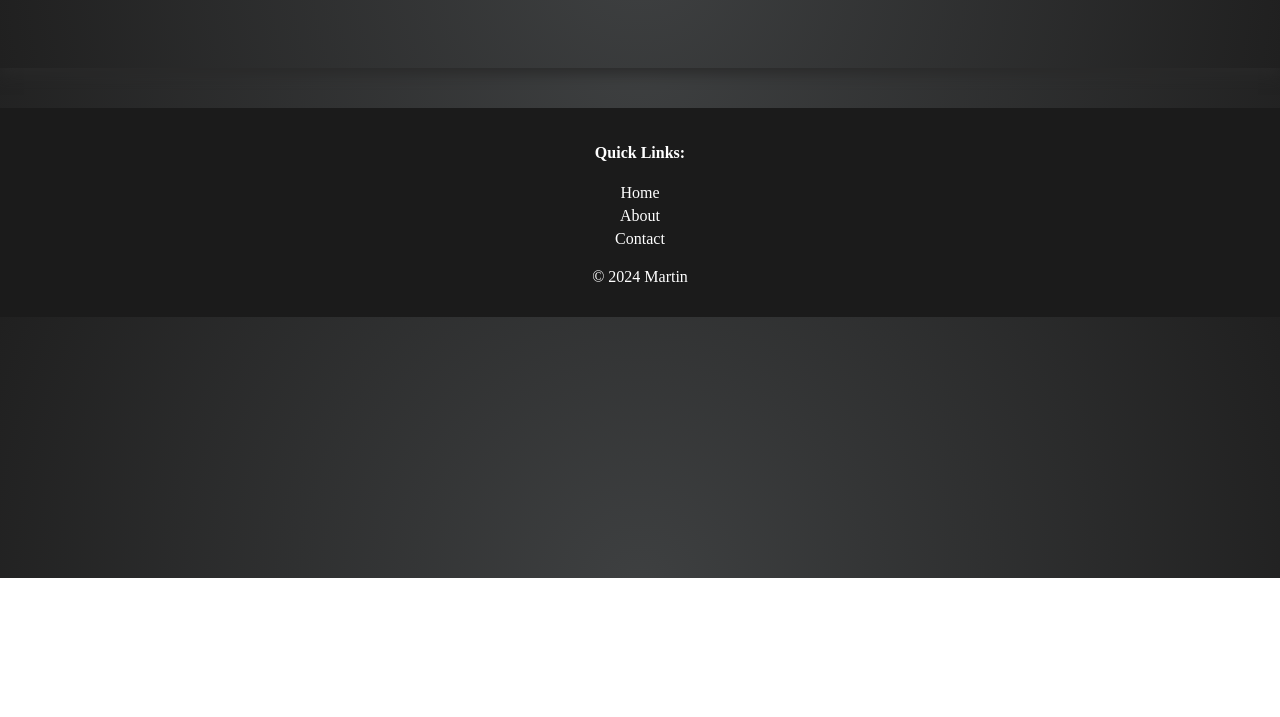
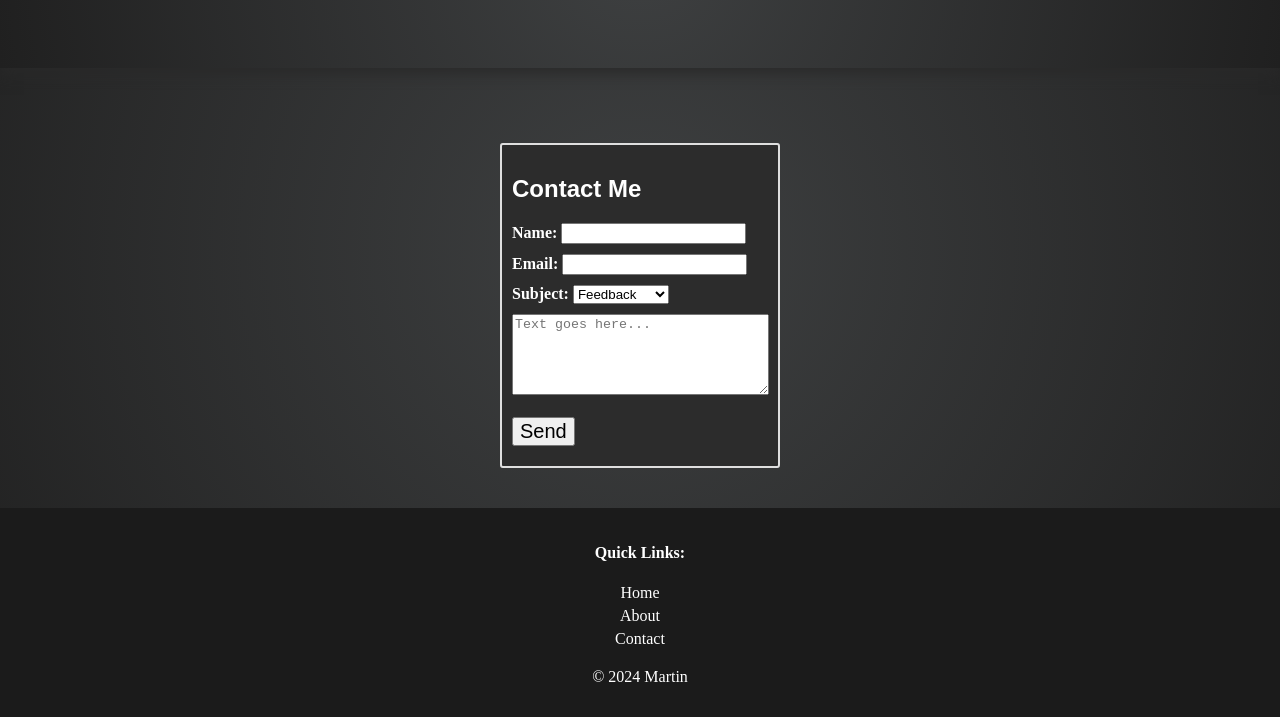
Before and after one commit to martinerny/Egen-hemsida, a plain HTML site: page Contact.html in a window 1280 px wide. Shown: the part 222-939 px from the top of the page. Before the commit the page ends 800 px from the top, so only its background shows below. Drawn offline with Linux system fonts and the light colour scheme.

Commit message:
Kontaktformulär
Jag har lagt till ett enkelt kontaktformulär under "Contact" sidan

```diff
--- a/Contact.html
+++ b/Contact.html
@@ -24,8 +24,32 @@
     </div>
 
     <header>
-      <h1>Contact me</h1>
+      <h1>Contact</h1>
     </header>
+
+    <form id="StorBox">
+      <h2>Contact Me</h2>
+      <label>Name:</label>
+      <input type="text" name="kundNamn">
+
+      <br>
+      <label>Email:</label>
+      <input type="email" name="kundMail" required>
+
+      <br>
+      <label>Subject:</label>
+      <select name="arendeVal">
+        <option value="berom">Feedback</option>
+        <option value="forslag">Suggestions</option>
+        <option value="onsekmal">Questions</option>
+      </select>
+      <br>
+       <textarea name="meddelande" rows="5" cols="40" placeholder="Text goes here..."></textarea>
+
+      <br><br>
+      <input type="submit" value="Send">
+    </form>
+
 
     <footer>
           <div class="quick-links">
--- a/stil.css
+++ b/stil.css
@@ -77,11 +77,13 @@ header {
 .introduction {
     background-color: #202020;
     color: white;
+    border: 1px solid rgb(187, 187, 187);
     font-size: 20px;
-    text-align: center;
-    width: auto;
+    width: 50%;
     padding: 5px;
     margin-top: 25px;
+    margin-left: auto;
+    margin-right: auto;
 }
 
 h2 {
@@ -94,17 +96,47 @@ h2 {
   }
 
   .row {
-    width: 50%;
+    width: 40%;
   }
 
 .card {
     background-color: #202020;
+    border: 1px solid rgb(187, 187, 187);
     color: white;
     padding: 20px;
-    margin-top: 30px;
+    margin-top: 25px;
     width: 100%;
   }
 
+  #StorBox {
+    margin-top: 75px;
+    margin-bottom: 20px;
+    padding: 10px;
+    border: 2px solid rgb(223, 223, 223);
+    border-radius: 1%;
+    background-color: #2c2c2c;
+    width: 20%;
+    color: white;
+    margin-left: auto;
+    margin-right: auto;
+  }
+
+  label {
+    font-weight: bold;
+  }
+
+  input[type="submit"] { /* Utseende för submit taggar. */
+    font-size: 20px;
+  }
+
+  input { /* Alla Input taggar. */
+    margin-bottom: 10px;
+  }
+
+  textarea { /* stor textrutan. */
+    margin-top: 10px;
+    max-width: 98%;
+  }
 
 
 footer { /* Footer längst ner på sidan */
```
